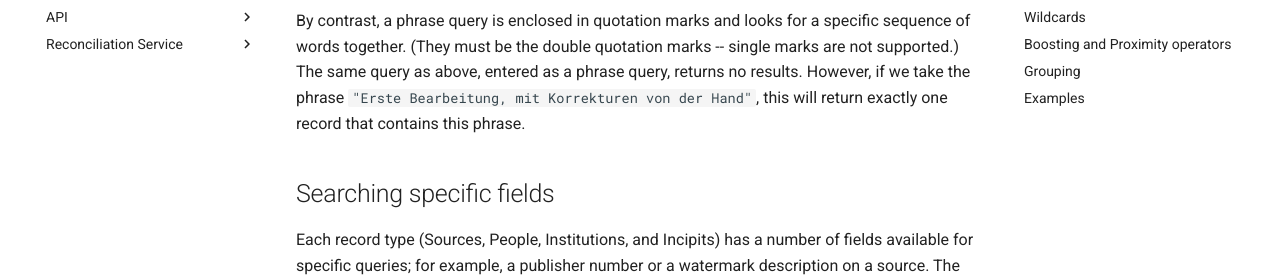
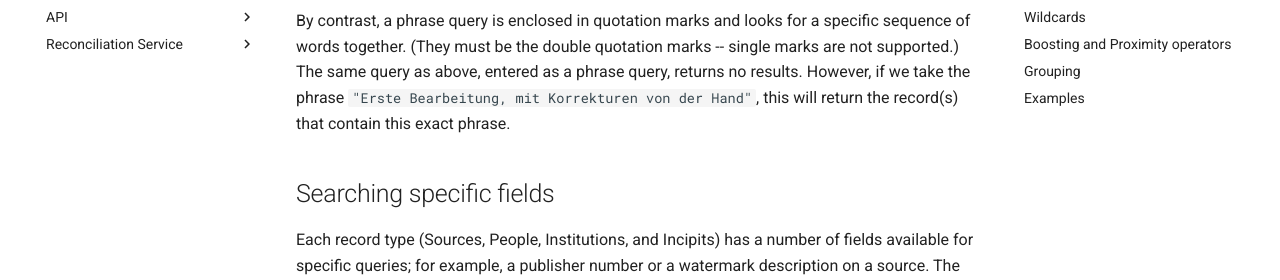
Before and after one commit to rism-digital/rism-online-docs, an MkDocs documentation site: the page built from docs/query-builder/introduction.md, in a window 1280 px wide and 900 px high, scrolled down 404 px. Shown: the part 172-452 px from the top of the window. Built offline with MkDocs 1.6.1 and Material for MkDocs 9.7.7, drawn with Linux system fonts in a browser that asks for light colours.

Commit message:
Adjust wording

```diff
--- a/docs/query-builder/introduction.md
+++ b/docs/query-builder/introduction.md
@@ -8,7 +8,7 @@ The Query Builder tool helps guide users in creating expressive queries for sear
 
 There are two broad types of query: A **term** query, and a **phrase** query. A term query is one or more words in the Keyword Query field. This will be interpreted with an implicit "AND" between each term. An example might be: `beethoven opera fidelio`. When the search system interprets this query, it will look for records that contain the words `beethoven` AND `opera` AND `fidelio` anywhere in the record. At the time of writing, this search returns around 200 results.
 
-By contrast, a phrase query is enclosed in quotation marks and looks for a specific sequence of words together. (They must be the double quotation marks -- single marks are not supported.) The same query as above, entered as a phrase query, returns no results. However, if we take the phrase `"Erste Bearbeitung, mit Korrekturen von der Hand"`, this will return exactly one record that contains this phrase.
+By contrast, a phrase query is enclosed in quotation marks and looks for a specific sequence of words together. (They must be the double quotation marks -- single marks are not supported.) The same query as above, entered as a phrase query, returns no results. However, if we take the phrase `"Erste Bearbeitung, mit Korrekturen von der Hand"`, this will return the record(s) that contain this exact phrase.
 
 ## Searching specific fields
 
```
